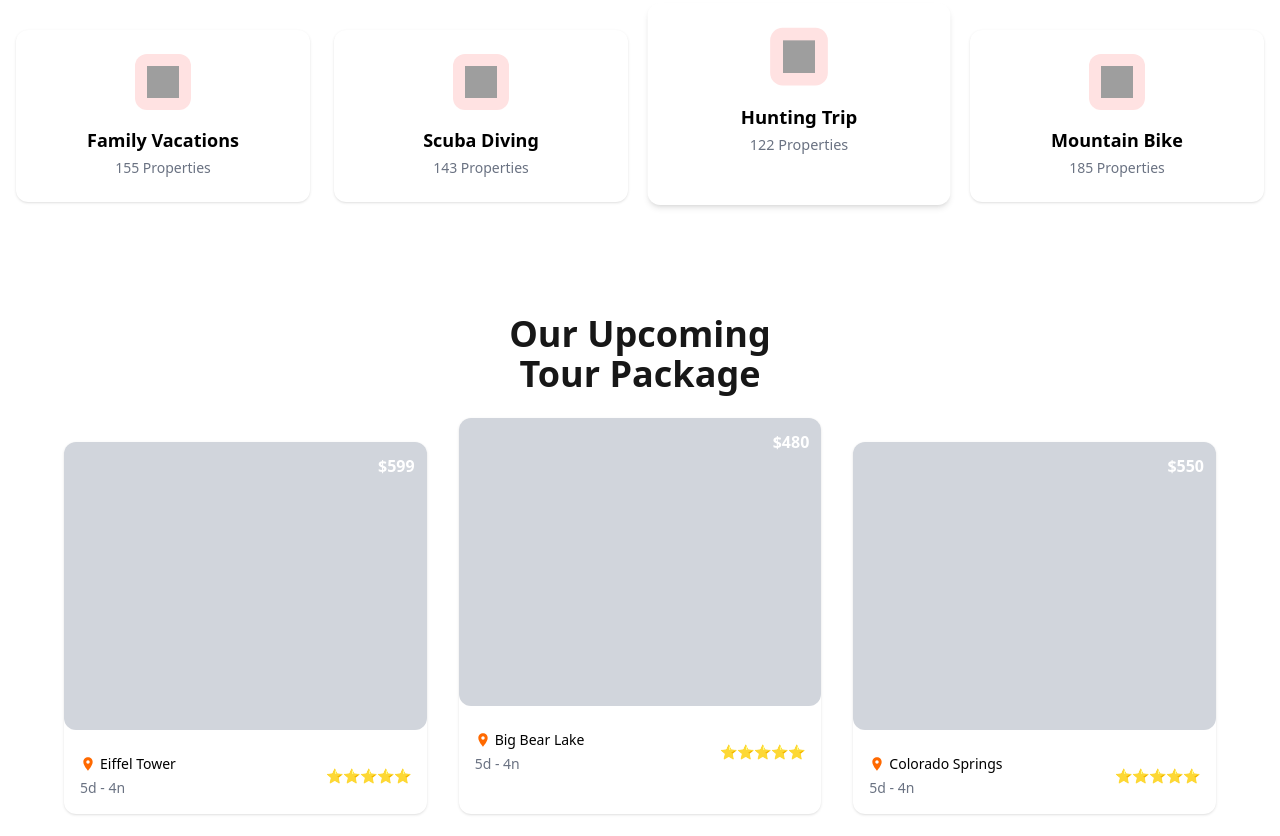
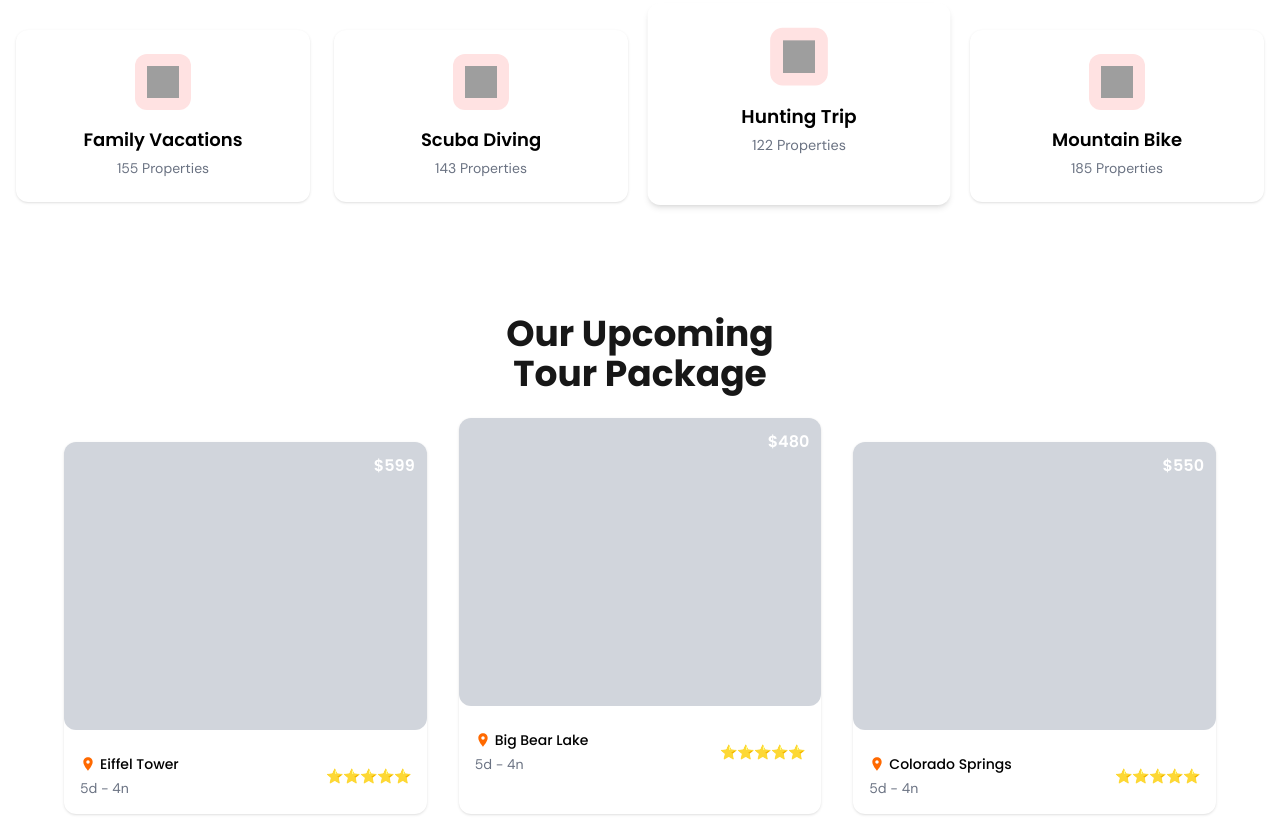
Before and after one commit to CatKitS11/html-css-mini-project-g3, a website: page index.html in a window 1280 px wide. Shown: the part 844-1680 px from the top of the page. Drawn offline with nearby package versions, Linux system fonts and the light colour scheme; grey boxes are pictures that could not be loaded.

Commit message:
feat: add font to service + tour card

```diff
--- a/index.html
+++ b/index.html
@@ -177,15 +177,16 @@
 
     <!-- (bambam)-->
 <!-- SECTION: Services -->
+<link href="https://fonts.googleapis.com/css2?family=DM+Sans&family=Poppins&display=swap" rel="stylesheet">
 <section class="bg-white py-12">
   <div class="max-w-screen-xl mx-auto px-4">
     <!-- Header -->
     <div class="flex justify-between items-center flex-wrap gap-y-4 mb-8 sm:mb-10">
-      <h2 class="text-3xl sm:text-4xl font-bold text-gray-900 leading-tight">
+      <h2 class="text-3xl sm:text-4xl font-bold text-gray-900 leading-tight" style="font-family: 'Poppins', sans-serif;">
         Start Your Vacation <br />
         with Lost of Services!
       </h2>
-      <a href="#" class="text-sm text-orange-500 font-medium hover:underline flex items-center space-x-1">
+      <a href="#" class="text-sm text-orange-500 font-bold hover:underline flex items-center space-x-1" style="font-family: 'DM Sans', sans-serif;">
         <span>View All Services</span>
         <span>→</span>
       </a>
@@ -198,8 +199,8 @@
         <div class="bg-red-100 p-3 rounded-xl mb-4">
           <img src="https://img.icons8.com/ios-filled/50/family.png" alt="Family Icon" class="w-8 h-8"/>
         </div>
-        <h2 class="text-lg font-semibold mb-1 text-black">Family Vacations</h2>
-        <p class="text-sm text-gray-500">155 Properties</p>
+        <h2 class="text-lg font-semibold mb-1 text-black" style="font-family: 'Poppins', sans-serif;">Family Vacations</h2>
+        <p class="text-sm text-gray-500" style="font-family: 'DM Sans', sans-serif;">155 Properties</p>
       </div>
 
       <!-- Card 2 (Hidden on mobile) -->
@@ -207,8 +208,8 @@
         <div class="bg-red-100 p-3 rounded-xl mb-4">
           <img src="https://img.icons8.com/?size=160&id=QyOEbIk4maWo&format=png" alt="Scuba Icon" class="w-8 h-8"/>
         </div>
-        <h2 class="text-lg font-semibold mb-1 text-black">Scuba Diving</h2>
-        <p class="text-sm text-gray-500">143 Properties</p>
+        <h2 class="text-lg font-semibold mb-1 text-black" style="font-family: 'Poppins', sans-serif;">Scuba Diving</h2>
+        <p class="text-sm text-gray-500" style="font-family: 'DM Sans', sans-serif;">143 Properties</p>
       </div>
 
       <!-- Card 3 (Hidden on mobile) -->
@@ -216,8 +217,8 @@
         <div class="bg-red-100 p-3 rounded-xl mb-4">
           <img src="https://img.icons8.com/ios-filled/50/deer.png" alt="Hunting Icon" class="w-8 h-8"/>
         </div>
-        <h2 class="text-lg font-semibold mb-1 text-black">Hunting Trip</h2>
-        <p class="text-sm text-gray-500">122 Properties</p>
+        <h2 class="text-lg font-semibold mb-1 text-black" style="font-family: 'Poppins', sans-serif;">Hunting Trip</h2>
+        <p class="text-sm text-gray-500" style="font-family: 'DM Sans', sans-serif;">122 Properties</p>
       </div>
 
       <!-- Card 4 (Hidden on mobile) -->
@@ -225,8 +226,8 @@
         <div class="bg-red-100 p-3 rounded-xl mb-4">
           <img src="https://img.icons8.com/?size=128&id=umYWLp28DCuA&format=png" alt="Mountain Bike Icon" class="w-8 h-8"/>
         </div>
-        <h2 class="text-lg font-semibold mb-1 text-black">Mountain Bike</h2>
-        <p class="text-sm text-gray-500">185 Properties</p>
+        <h2 class="text-lg font-semibold mb-1 text-black" style="font-family: 'Poppins', sans-serif;">Mountain Bike</h2>
+        <p class="text-sm text-gray-500" style="font-family: 'DM Sans', sans-serif;">185 Properties</p>
       </div>
     </div>
   </div>
@@ -235,14 +236,14 @@
 
 <!-- SECTION: Tour Packages -->
 <section class="py-16 px-4 text-center">
-  <h2 class="text-3xl sm:text-4xl font-bold text-neutral-900 mb-12">Our Upcoming<br>Tour Package</h2>
+  <h2 class="text-3xl sm:text-4xl font-bold text-neutral-900 mb-12" style="font-family: 'Poppins', sans-serif;">Our Upcoming<br>Tour Package</h2>
 
   <!-- Tour Package Cards -->
   <div class="grid grid-cols-1 md:grid-cols-3 gap-8 max-w-6xl mx-auto">
     <!-- Card 1 (Always show) -->
     <div class="bg-white rounded-xl shadow-sm">
       <div class="relative bg-gray-300 h-48 sm:h-60 md:h-72 rounded-xl">
-        <span class="absolute top-3 right-3 text-white font-semibold">$599</span>
+        <span class="absolute top-3 right-3 text-white font-semibold" style="font-family: 'Poppins', sans-serif;">$599</span>
       </div>
       <div class="p-4 flex justify-between items-center text-sm mt-2">
         <div class="text-left">
@@ -250,9 +251,9 @@
             <svg xmlns="http://www.w3.org/2000/svg" class="w-4 h-4 mr-1" fill="currentColor" viewBox="0 0 24 24">
               <path d="M12 2C8.13 2 5 5.13 5 9c0 5.25 7 13 7 13s7-7.75 7-13c0-3.87-3.13-7-7-7zm0 9.5c-1.38 0-2.5-1.12-2.5-2.5S10.62 6.5 12 6.5s2.5 1.12 2.5 2.5S13.38 11.5 12 11.5z"/>
             </svg>
-            <span class="text-black font-medium">Eiffel Tower</span>
+            <span class="text-black font-medium" style="font-family: 'Poppins', sans-serif;">Eiffel Tower</span>
           </div>
-          <div class="text-gray-500">5d - 4n</div>
+          <div class="text-gray-500" style="font-family: 'DM Sans', sans-serif;">5d - 4n</div>
         </div>
         <div class="flex text-orange-500">⭐⭐⭐⭐⭐</div>
       </div>
@@ -261,7 +262,7 @@
     <!-- Card 2 (Hidden on mobile) -->
     <div class="hidden md:block bg-white rounded-xl shadow-sm mt-8 md:-mt-6">
       <div class="relative bg-gray-300 h-48 sm:h-60 md:h-72 rounded-xl">
-        <span class="absolute top-3 right-3 text-white font-semibold">$480</span>
+        <span class="absolute top-3 right-3 text-white font-semibold" style="font-family: 'Poppins', sans-serif;">$480</span>
       </div>
       <div class="p-4 flex justify-between items-center text-sm mt-2">
         <div class="text-left">
@@ -269,9 +270,9 @@
             <svg xmlns="http://www.w3.org/2000/svg" class="w-4 h-4 mr-1" fill="currentColor" viewBox="0 0 24 24">
               <path d="M12 2C8.13 2 5 5.13 5 9c0 5.25 7 13 7 13s7-7.75 7-13c0-3.87-3.13-7-7-7zm0 9.5c-1.38 0-2.5-1.12-2.5-2.5S10.62 6.5 12 6.5s2.5 1.12 2.5 2.5S13.38 11.5 12 11.5z"/>
             </svg>
-            <span class="text-black font-medium">Big Bear Lake</span>
+            <span class="text-black font-medium" style="font-family: 'Poppins', sans-serif;">Big Bear Lake</span>
           </div>
-          <div class="text-gray-500">5d - 4n</div>
+          <div class="text-gray-500" style="font-family: 'DM Sans', sans-serif;">5d - 4n</div>
         </div>
         <div class="flex text-orange-500">⭐⭐⭐⭐⭐</div>
       </div>
@@ -280,7 +281,7 @@
     <!-- Card 3 (Hidden on mobile) -->
     <div class="hidden md:block bg-white rounded-xl shadow-sm">
       <div class="relative bg-gray-300 h-48 sm:h-60 md:h-72 rounded-xl">
-        <span class="absolute top-3 right-3 text-white font-semibold">$550</span>
+        <span class="absolute top-3 right-3 text-white font-semibold" style="font-family: 'Poppins', sans-serif;">$550</span>
       </div>
       <div class="p-4 flex justify-between items-center text-sm mt-2">
         <div class="text-left">
@@ -288,9 +289,9 @@
             <svg xmlns="http://www.w3.org/2000/svg" class="w-4 h-4 mr-1" fill="currentColor" viewBox="0 0 24 24">
               <path d="M12 2C8.13 2 5 5.13 5 9c0 5.25 7 13 7 13s7-7.75 7-13c0-3.87-3.13-7-7-7zm0 9.5c-1.38 0-2.5-1.12-2.5-2.5S10.62 6.5 12 6.5s2.5 1.12 2.5 2.5S13.38 11.5 12 11.5z"/>
             </svg>
-            <span class="text-black font-medium">Colorado Springs</span>
+            <span class="text-black font-medium" style="font-family: 'Poppins', sans-serif;">Colorado Springs</span>
           </div>
-          <div class="text-gray-500">5d - 4n</div>
+          <div class="text-gray-500" style="font-family: 'DM Sans', sans-serif;">5d - 4n</div>
         </div>
         <div class="flex text-orange-500">⭐⭐⭐⭐⭐</div>
       </div>
@@ -299,7 +300,7 @@
 
   <!-- Button -->
   <div class="mt-12">
-    <button class="bg-orange-500 hover:bg-orange-600 text-white px-6 py-2 rounded-md font-semibold flex items-center gap-2 mx-auto">
+    <button class="bg-orange-500 hover:bg-orange-600 text-white px-6 py-2 rounded-md font-semibold flex items-center gap-2 mx-auto" style="font-family: 'DM Sans', sans-serif;">
       View All
       <svg xmlns="http://www.w3.org/2000/svg" class="w-4 h-4" fill="none" viewBox="0 0 24 24" stroke="currentColor">
         <path stroke-linecap="round" stroke-linejoin="round" stroke-width="2" d="M13 7l5 5m0 0l-5 5m5-5H6" />
```
